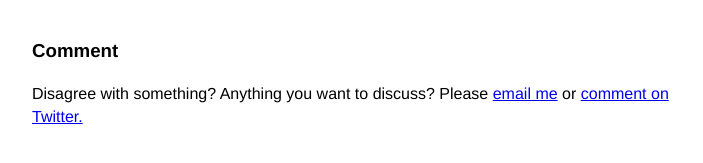
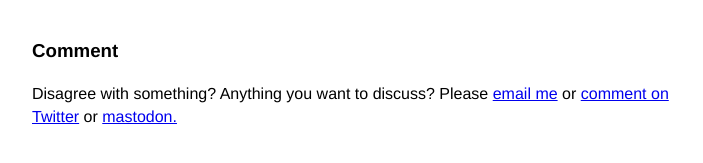
Before and after one commit to georgnaver/gizn, a Jekyll site: the page built from _posts/2023-01-15-a-surreal-week-in-the-life-of-rufus-wainwright.md, in a window 1280 px wide. Shown: the part 547-710 px from the top of the page, without its empty margins (288-991 px from the left). Built offline with Jekyll 4.4.1, drawn with Linux system fonts in a browser that asks for light colours.

Commit message:
mastodon links

```diff
--- a/_data/menu.yml
+++ b/_data/menu.yml
@@ -26,5 +26,7 @@
     url: https://github.com/georgnaver
   - title: Twitter
     url: https://twitter.com/giznse
+  - title: Mastodon
+    url: https://mstdn.science/@gizn
   - title: Email
     url: mailto:gizn@georgnaver.se
--- a/_posts/2023-01-15-a-surreal-week-in-the-life-of-rufus-wainwright.md
+++ b/_posts/2023-01-15-a-surreal-week-in-the-life-of-rufus-wainwright.md
@@ -14,4 +14,4 @@
 
 ### Comment
 
-Disagree with something? Anything you want to discuss? Please [email me](mailto:gizn@georgnaver.se) or [comment on Twitter.](https://twitter.com/giznse/status/1614546436494065664)
+Disagree with something? Anything you want to discuss? Please [email me](mailto:gizn@georgnaver.se) or [comment on Twitter](https://twitter.com/giznse/status/1614546436494065664) or [mastodon.](https://mstdn.science/@gizn/109720468030682678)
```
Also changed, not shown: _posts/2023-01-06-covid-fog-and-the-spanish-flu.md (+1 -1 lines).
